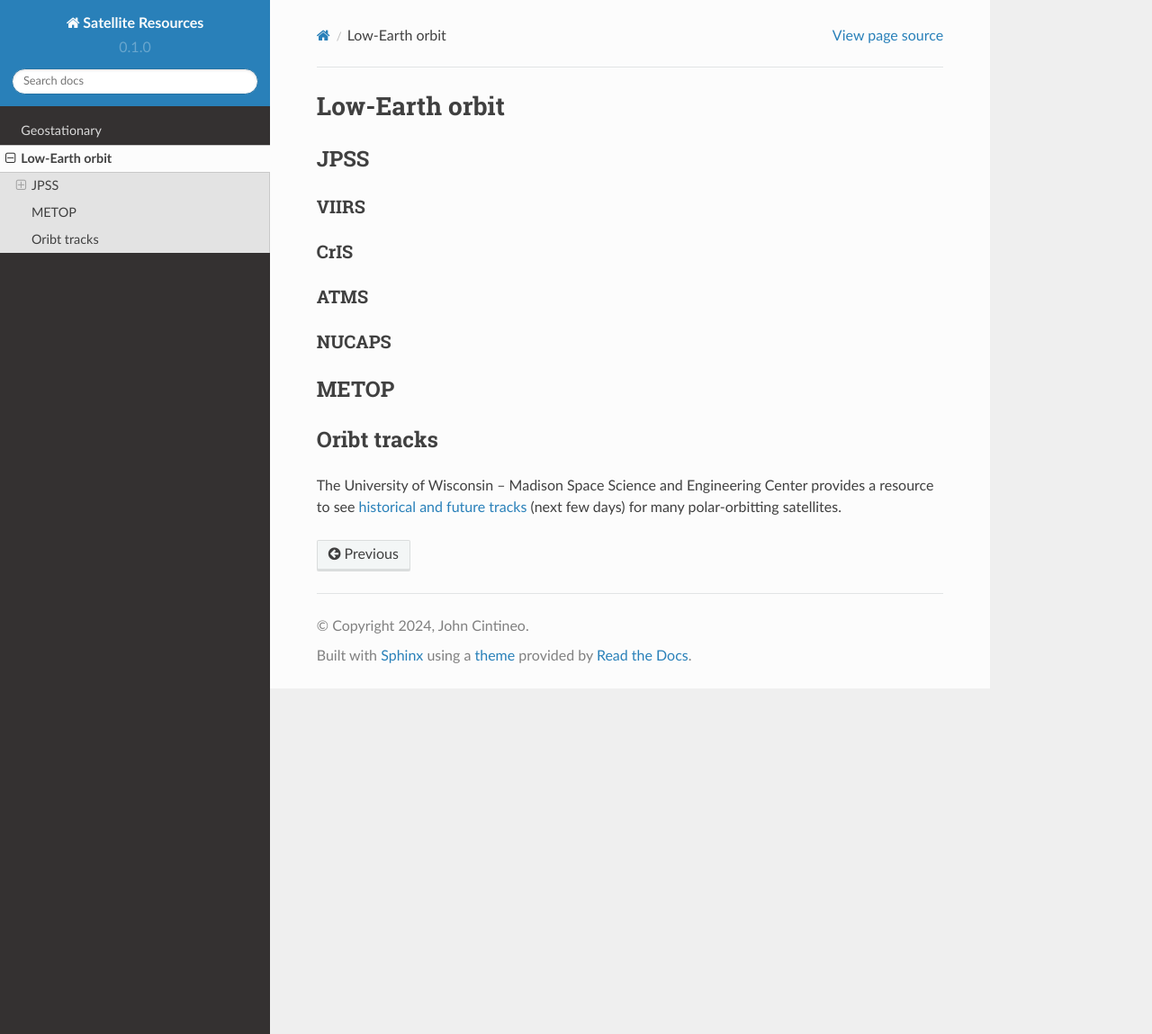
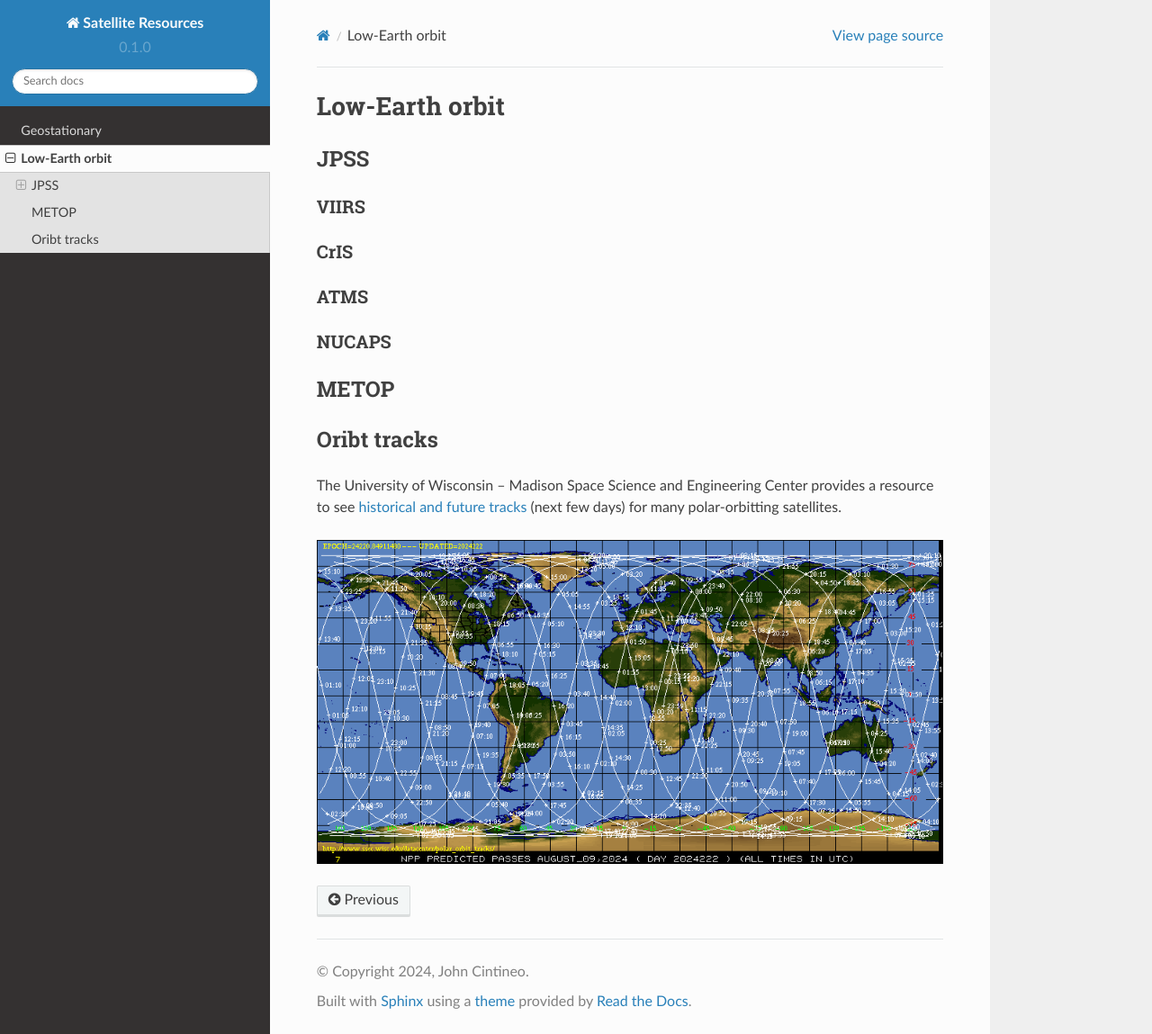
Before and after one commit to jlc248/satellite-resources, a Sphinx documentation site: the page built from docs/source/Low-Earth-orbit.rst, in a window 1280 px wide and 1149 px high. Shown: the whole window at 90% size. Built offline with Sphinx 7.4.7 and the Read the Docs theme 2.0.0, drawn with Linux system fonts in a browser that asks for light colours.

Commit message:
Update Low-Earth-orbit.rst

```diff
--- a/docs/source/Low-Earth-orbit.rst
+++ b/docs/source/Low-Earth-orbit.rst
@@ -23,3 +23,7 @@ Oribt tracks
 ------------
 
 The University of Wisconsin -- Madison Space Science and Engineering Center provides a resource to see `historical and future tracks <https://www.ssec.wisc.edu/datacenter/polar_orbit_tracks/>`_ (next few days) for many polar-orbitting satellites.
+
+.. image:: ../static/images/NPP_tracks.gif
+  :width: 1000
+  :alt: Map with orbit tracks for Suomi-NPP.
```
